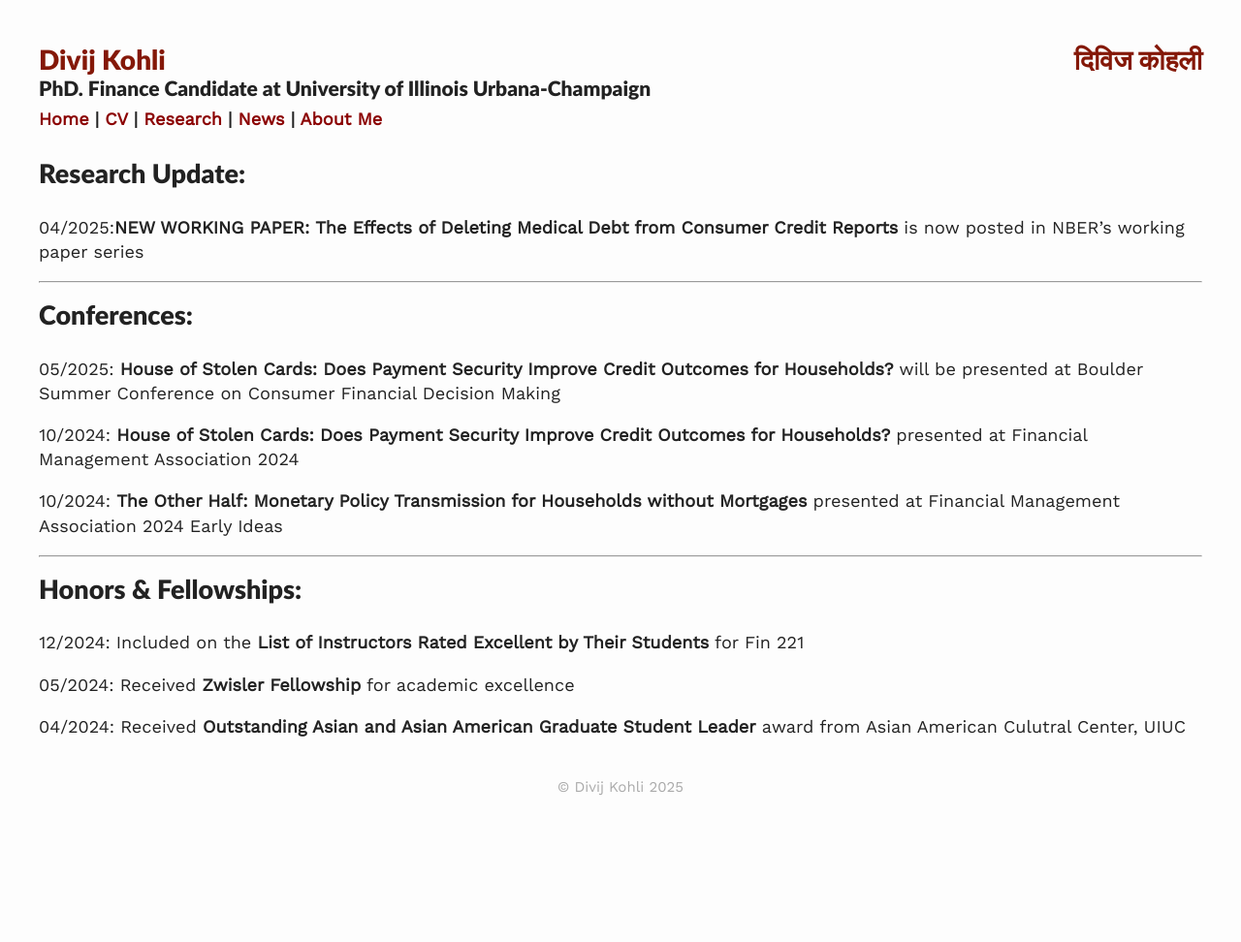
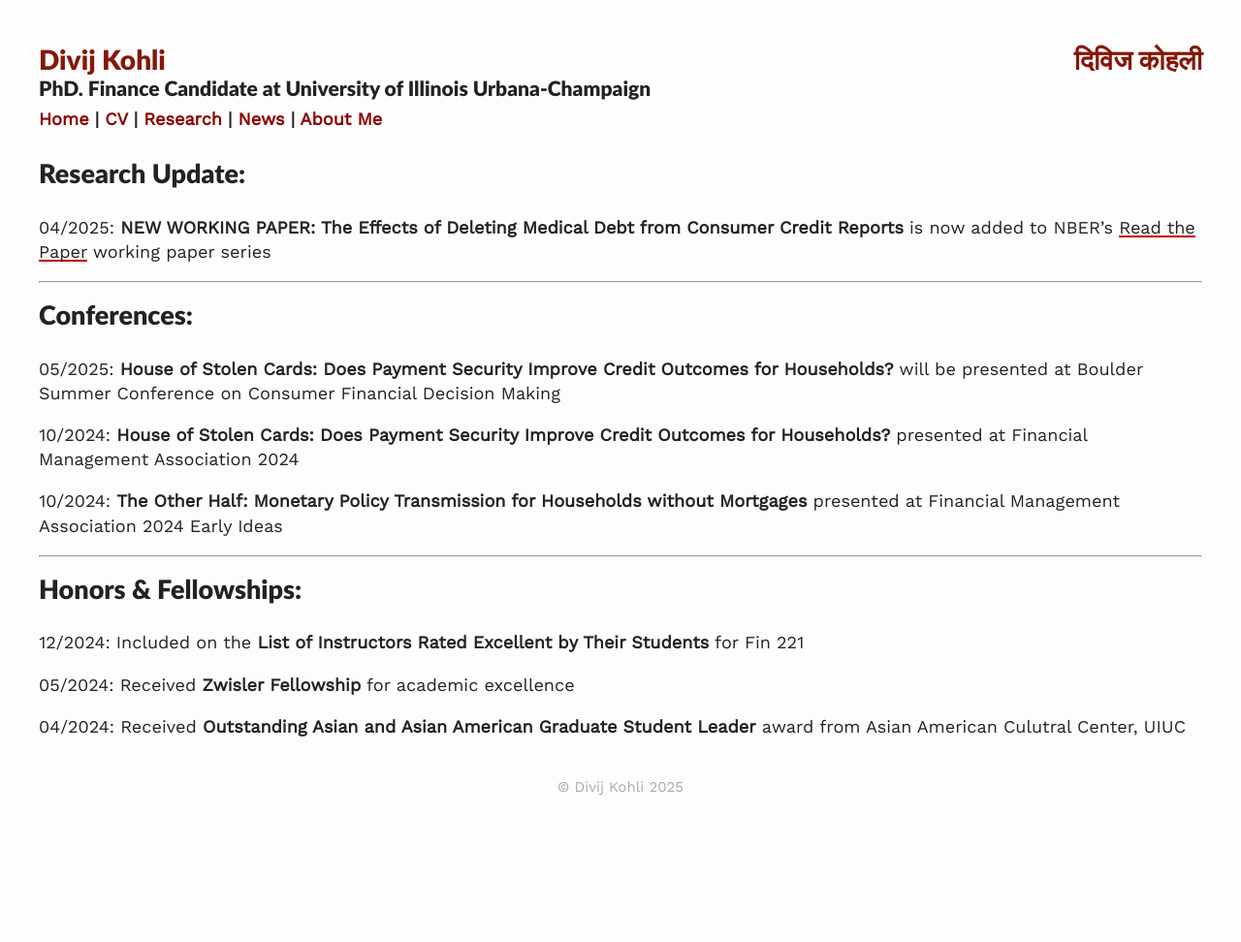
Before and after one commit to divijkohli/divijkohli.github.io, a Jekyll site: the page built from _pages/news.md, in a window 1280 px wide. Shown: the whole page at 97% size. Built offline with Jekyll 4.4.1, drawn with Linux system fonts in a browser that asks for light colours; nearby versions of some CDN libraries.

Commit message:
Update news.md

```diff
--- a/_pages/news.md
+++ b/_pages/news.md
@@ -7,7 +7,7 @@ permalink: /news/
 <hr style="line-height: 2px; visibility:hidden;" />
 
 ## Research Update:
-04/2025:**NEW WORKING  PAPER:** **The Effects of Deleting Medical Debt from Consumer Credit Reports** is now posted in NBER's working paper series
+04/2025: **NEW WORKING  PAPER: The Effects of Deleting Medical Debt from Consumer Credit Reports** is now added to NBER's <a href="https://www.nber.org/papers/w33644" target="_blank">Read the Paper</a> working paper series
 
 ---
 ## Conferences:
```
